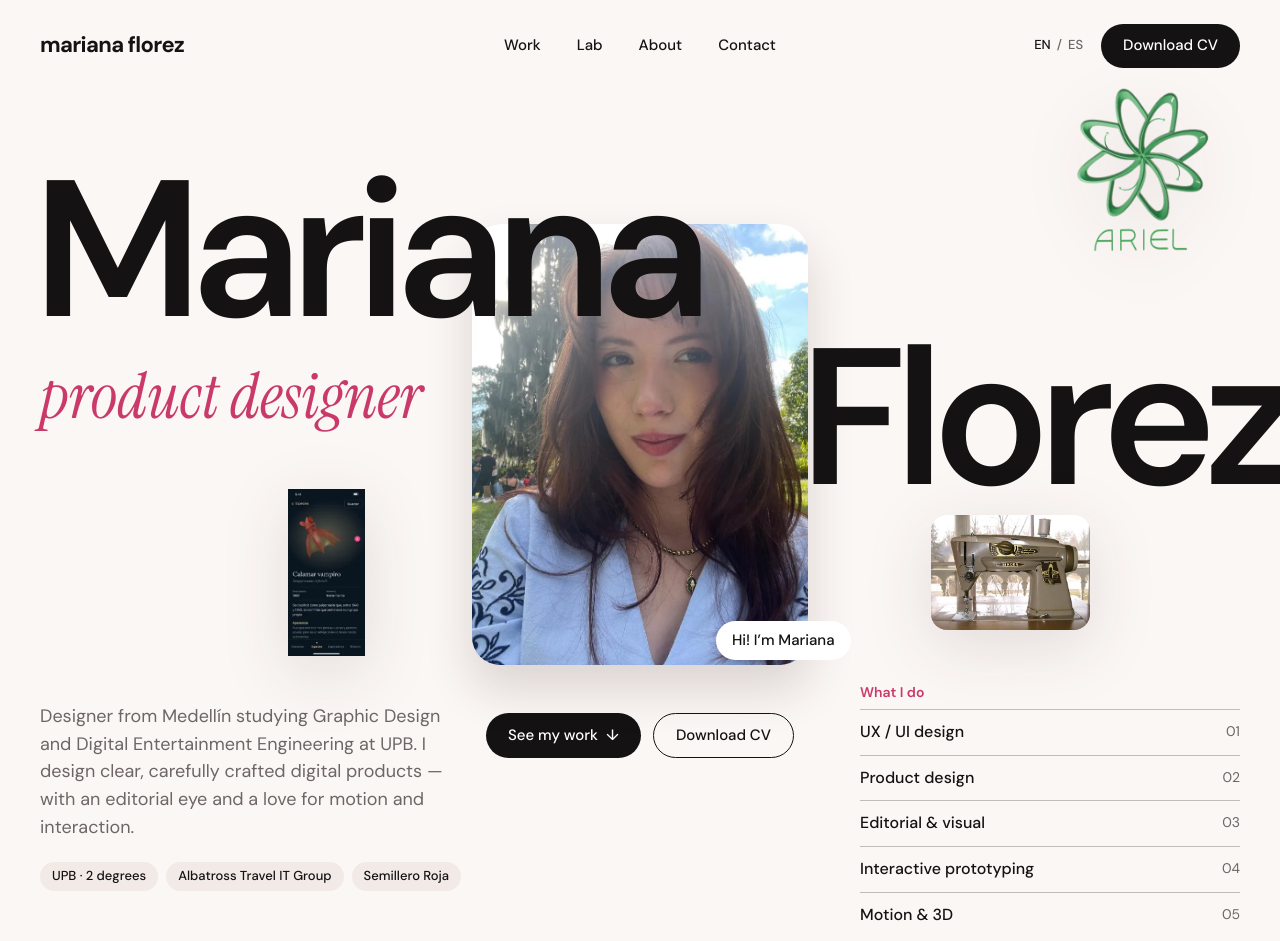
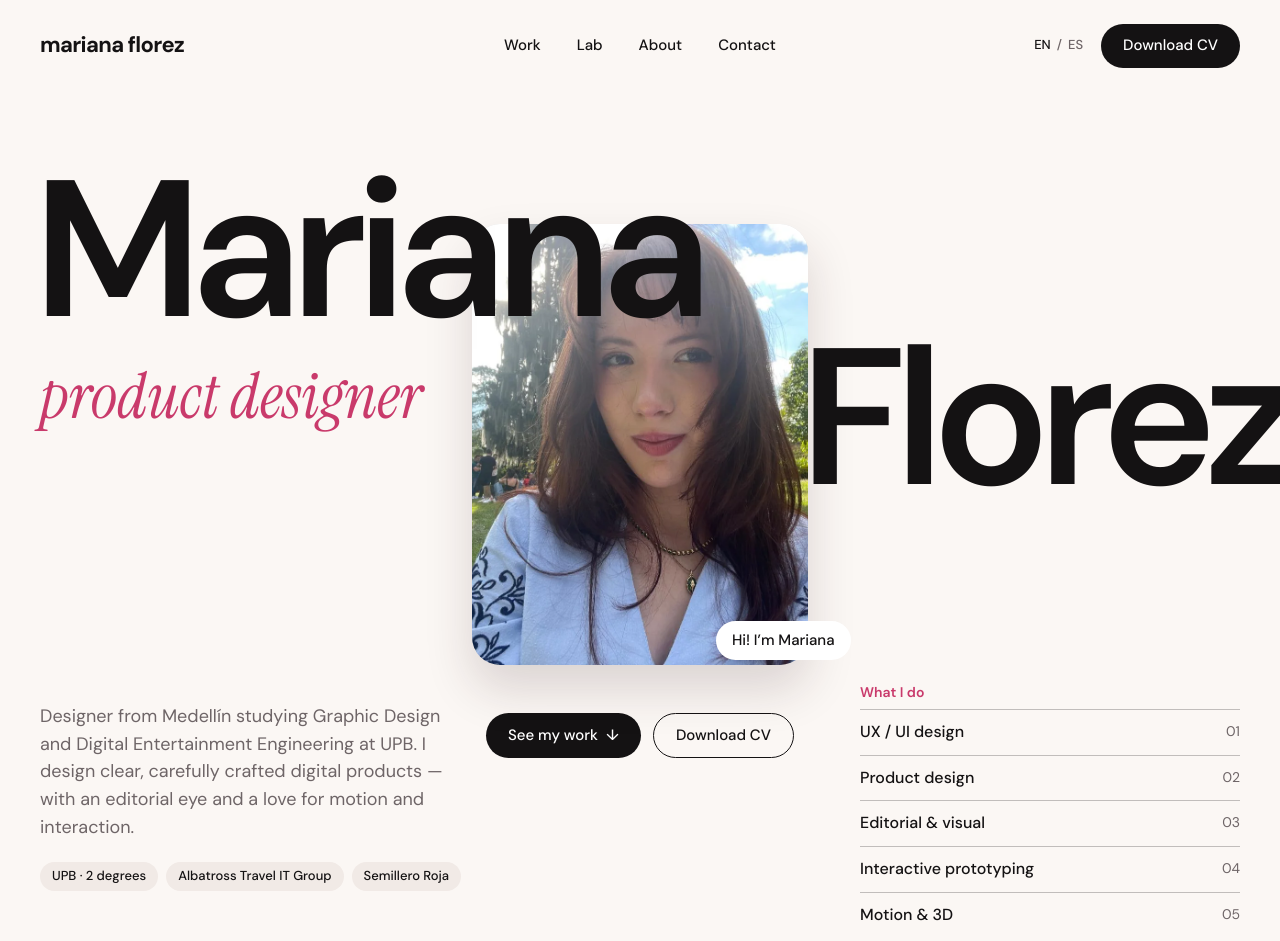
Before and after one commit to mafora12/PORTAFOLIO, a plain HTML site: page index.html in a window 1280 px wide. Shown: the top 941 px of the page. Drawn offline with Linux system fonts and the light colour scheme.

Commit message:
Quitar las miniaturas de trabajos del hero de Home
Co-Authored-By: Claude Opus 5.5 <noreply@anthropic.com>

```diff
--- a/assets/css/home.css
+++ b/assets/css/home.css
@@ -128,44 +128,6 @@
   object-position: 55% 38%;
 }
 
-.hero__thumb {
-  position: absolute;
-  z-index: 3;
-  filter: drop-shadow(var(--shadow-thumb));
-}
-
-.hero__thumb img {
-  width: 100%;
-  height: 100%;
-  border-radius: 16px;
-  object-fit: cover;
-}
-
-.hero__thumb--ariel {
-  left: 84.559%;
-  top: -0.746%;
-  width: 13.971%;
-  aspect-ratio: 1;
-}
-
-.hero__thumb--abismal {
-  left: 18.382%;
-  top: 67.164%;
-  width: 11.029%;
-  aspect-ratio: 150 / 190;
-}
-
-.hero__thumb--abismal img {
-  object-fit: contain;
-}
-
-.hero__thumb--singer {
-  left: 74.265%;
-  top: 71.642%;
-  width: 13.235%;
-  aspect-ratio: 180 / 130;
-}
-
 .hero__hello {
   position: absolute;
   z-index: 4;
@@ -291,7 +253,6 @@
     box-shadow: none;
   }
 
-  .hero__thumb,
   .hero__hello {
     display: none;
   }
--- a/assets/css/tokens.css
+++ b/assets/css/tokens.css
@@ -27,7 +27,6 @@
 
   /* Sombras */
   --shadow-portrait: 0 24px 48px rgba(51, 26, 31, 0.16);
-  --shadow-thumb: 0 16px 32px rgba(51, 26, 31, 0.12);
 
   /* Movimiento */
   --ease-out: cubic-bezier(0.2, 0.7, 0.2, 1);
--- a/index.html
+++ b/index.html
@@ -96,16 +96,6 @@
 
           <div class="hero__portrait" data-reveal data-depth style="--depth: 10; --i: 1">
             <img src="assets/img/portrait.webp" width="1280" height="960" alt="Portrait of Mariana Florez" fetchpriority="high" />
-          </div>
-
-          <div class="hero__thumb hero__thumb--ariel" aria-hidden="true" data-reveal data-depth style="--depth: 28; --i: 3">
-            <img src="assets/img/home/hero-thumb-ariel.webp" width="380" height="380" alt="" />
-          </div>
-          <div class="hero__thumb hero__thumb--abismal" aria-hidden="true" data-reveal data-depth style="--depth: 36; --i: 4">
-            <img src="assets/img/home/hero-thumb-abismal.webp" width="175" height="380" alt="" />
-          </div>
-          <div class="hero__thumb hero__thumb--singer" aria-hidden="true" data-reveal data-depth style="--depth: 22; --i: 5">
-            <img src="assets/img/home/hero-thumb-singer.webp" width="483" height="380" alt="" />
           </div>
 
           <p class="hero__hello" data-reveal data-depth style="--depth: 16; --i: 4">Hi! I’m Mariana</p>
```
Also changed, not shown: assets/img/home/hero-thumb-abismal.webp (deleted), assets/img/home/hero-thumb-ariel.webp (deleted).
